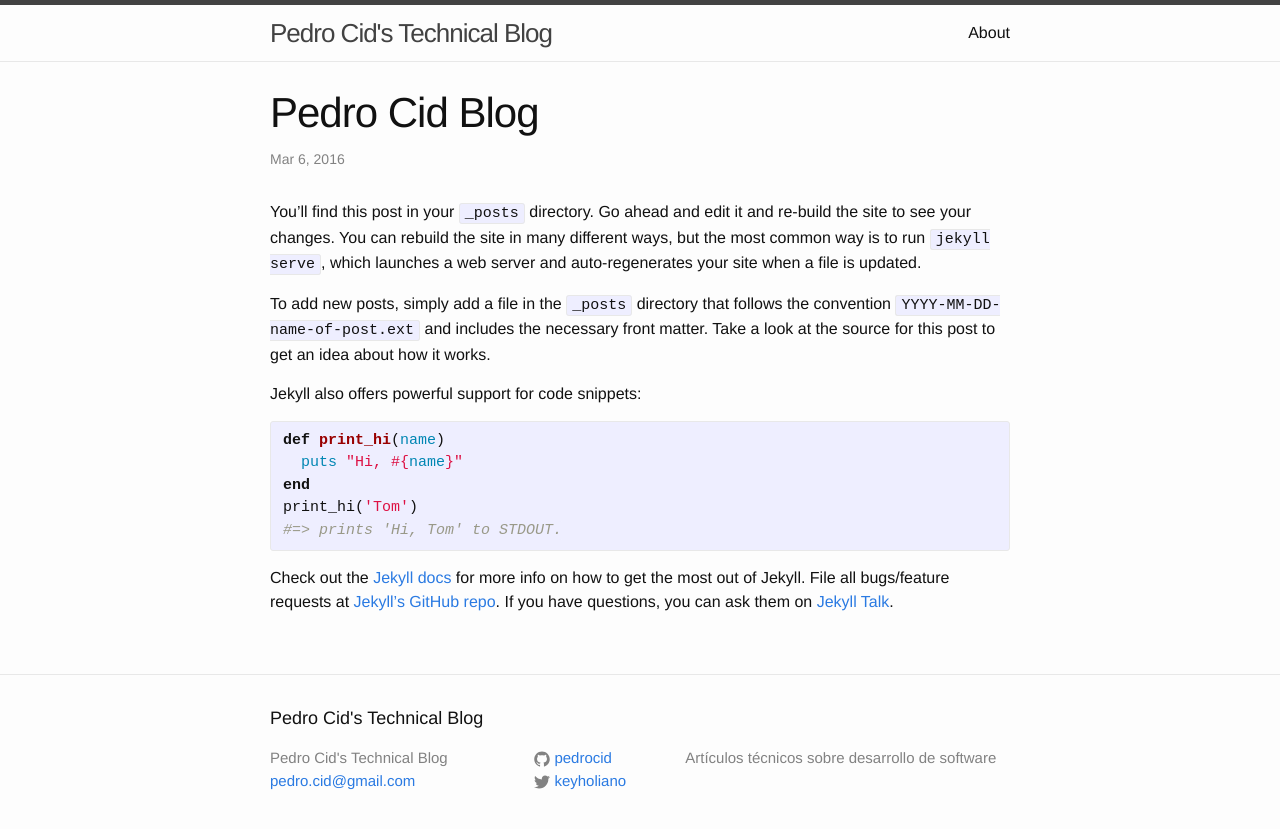
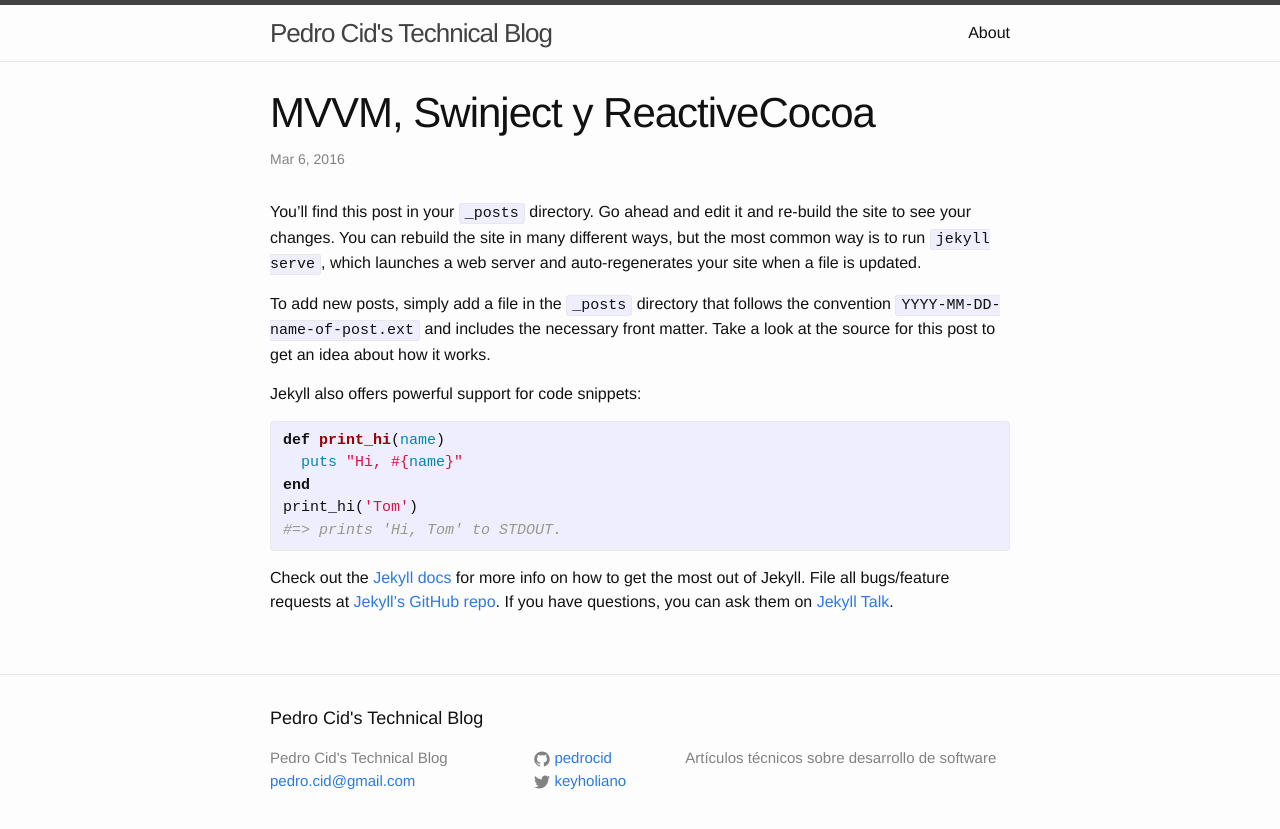
Before and after one commit to pedrocid/pedrocid.github.io, a Jekyll site: the page built from _posts/2016-03-06-Mvvm-swinject-reactivecocoa-I.markdown, in a window 1280 px wide. Shown: the top 829 px of the page. Built offline with Jekyll 4.4.1, drawn with Linux system fonts in a browser that asks for light colours.

Commit message:
new post

```diff
--- a/_posts/2016-03-06-welcome-to-jekyll.markdown
+++ b/_posts/2016-03-06-Mvvm-swinject-reactivecocoa-I.markdown
@@ -1,6 +1,6 @@
 ---
 layout: post
-title:  "Pedro Cid Blog"
+title:  "MVVM, Swinject y ReactiveCocoa"
 date:   2016-03-06 14:19:43 +0100
 categories: jekyll update
 ---
```
